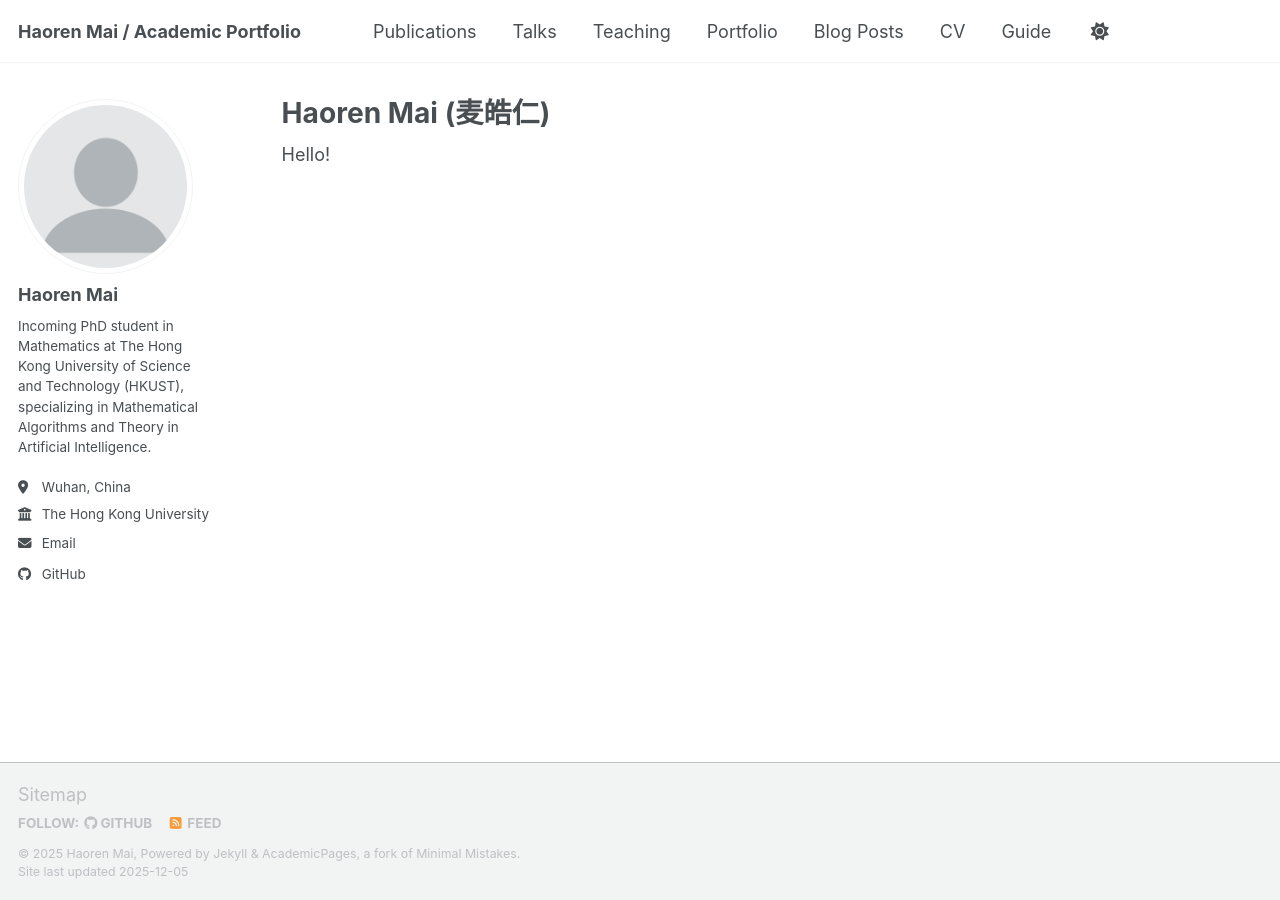
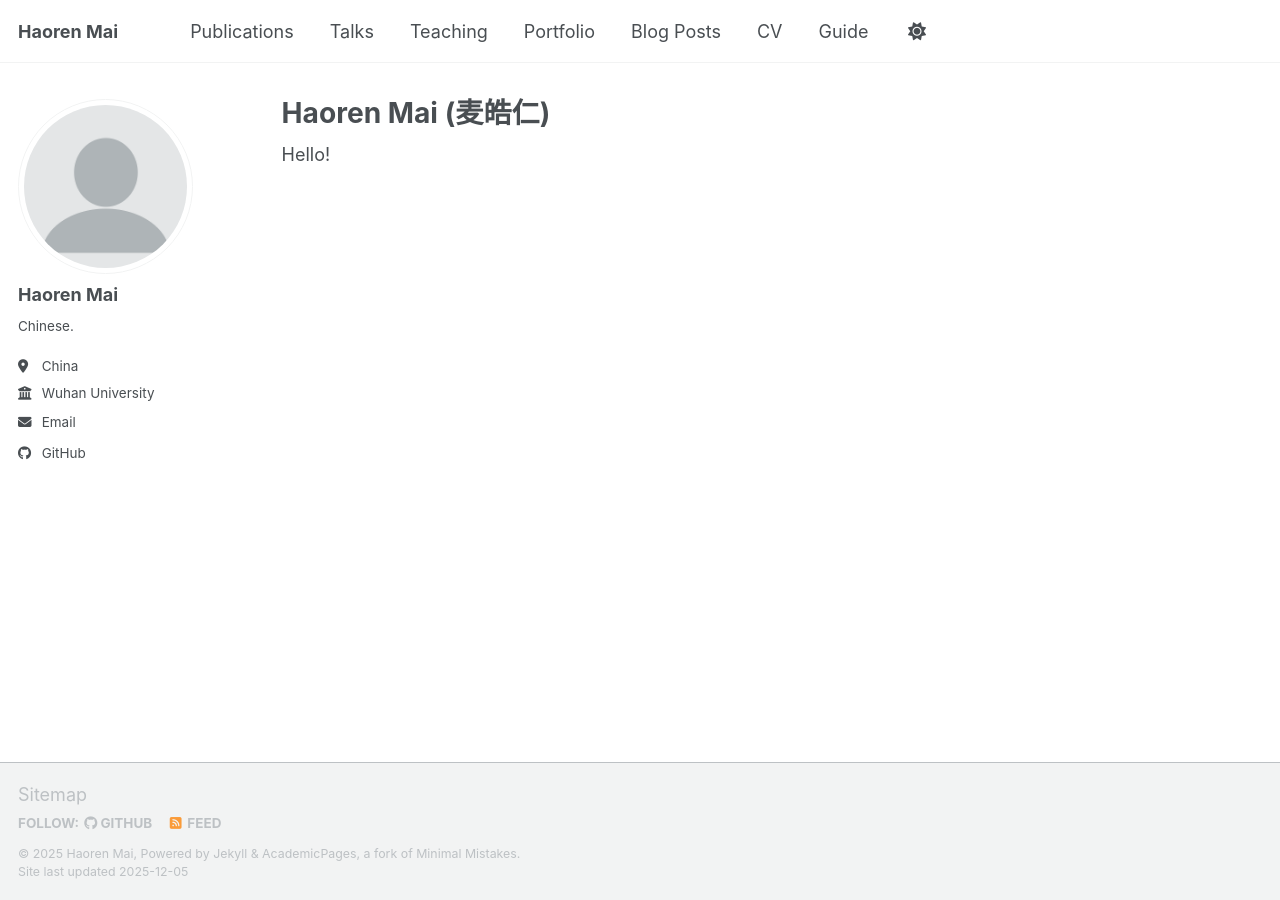
Before and after one commit to haorenmai/haorenmai, a Jekyll site: the page built from index.md, in a window 1280 px wide. Built offline with Jekyll 4.4.1, drawn with Linux system fonts in a browser that asks for light colours; a script bundle is joined from its source files by our own code; library files that are not in the unit come from our copies.

Commit message:
config.yml

```diff
--- a/_config.yml
+++ b/_config.yml
@@ -9,13 +9,13 @@
 # Basic Site Settings
 locale                   : "en-US"
 site_theme               : "default"
-title                    : "Haoren Mai / Academic Portfolio"
+title                    : "Haoren Mai"
 title_separator          : "-"
 name                     : &name "Haoren Mai" # Your Name
-description              : &description "Haoren Mai's academic portfolio on Mathematical Algorithms and Theory in Artificial Intelligence"   # Updated based on your research interest
+description              : &description "Haoren Mai's academic portfolio"   # Updated based on your research interest
 url                      : https://academicpages.github.io # **UPDATE THIS** e.g., "https://[your GitHub username].github.io"
 baseurl                  : "" # the subpath of your site, e.g., "/blog"
-repository               : "academicpages/academicpages.github.io" # **UPDATE THIS** to your repo name
+repository               : "haorenmai/haorenmai.github.io" # **UPDATE THIS** to your repo name
 
 # Site Author
 author:
@@ -23,9 +23,9 @@ author:
   avatar           : "profile.png" # Place your profile image in the /images/ folder
   name             : "Haoren Mai" # Sidebar Name
   pronouns         : # example: "he/him"
-  bio              : "Incoming PhD student in Mathematics at The Hong Kong University of Science and Technology (HKUST), specializing in Mathematical Algorithms and Theory in Artificial Intelligence." # Short biography based on CV
-  location         : "Wuhan, China" # Current location (based on address)
-  employer         : "The Hong Kong University of Science and Technology" # Incoming institution
+  bio              : "Chinese." # Short biography based on CV
+  location         : "China" # Current location (based on address)
+  employer         : "Wuhan University" # Incoming institution
   uri              : # URL - Update with your personal website link
   email            : "none@example.org" # **UPDATE WITH YOUR EMAIL** # Academic websites
   academia         : # URL
```
